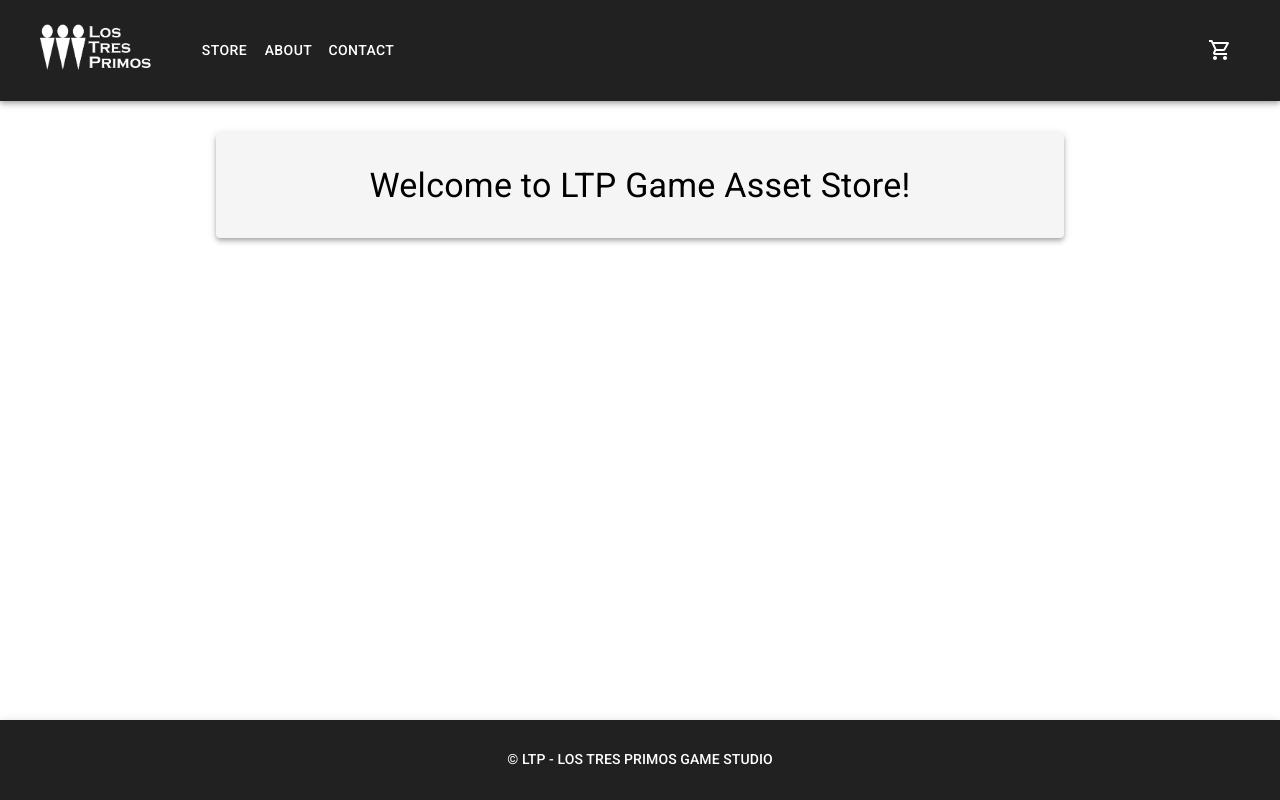
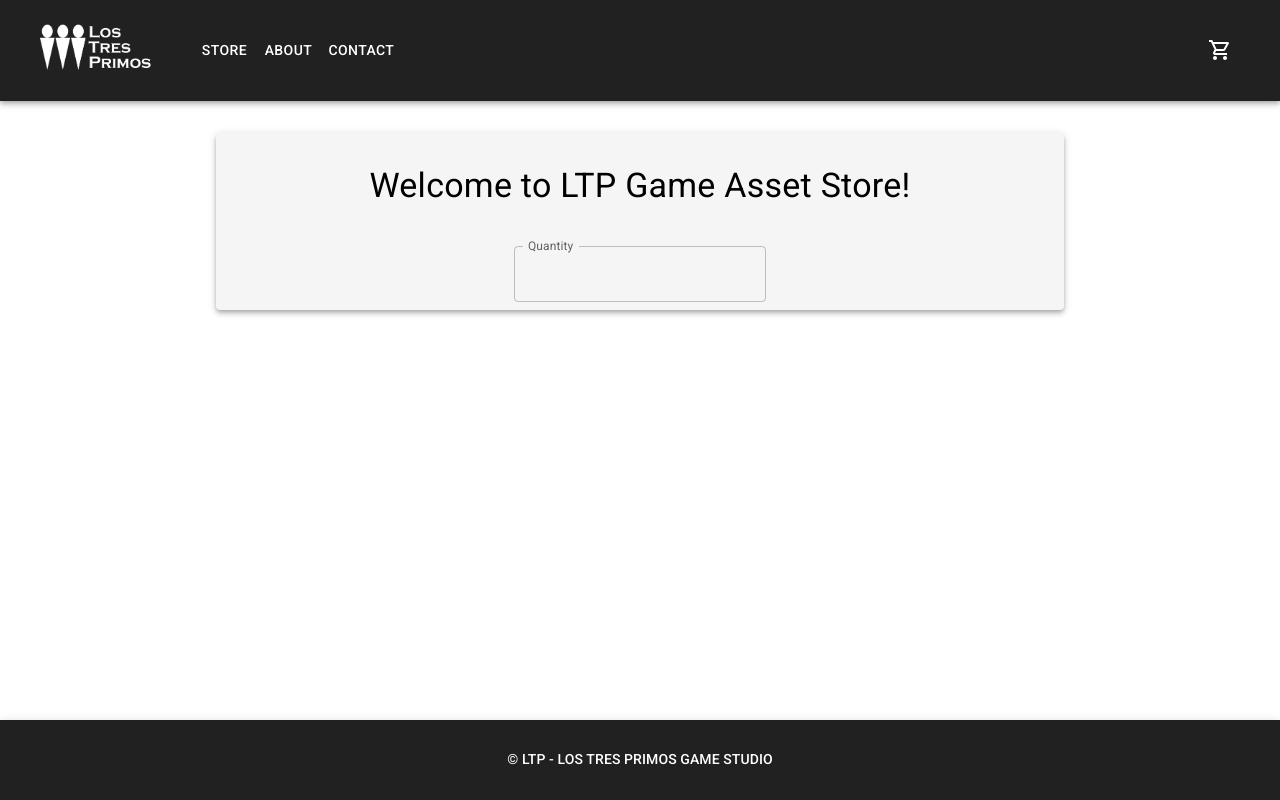
Before and after one commit to spy0x/CoderHouse-ReactJS, a React (Create React App) app: page / in a window 1280 px wide. Built offline with nearby package versions, Linux system fonts and the light colour scheme.

Commit message:
added contador to itemlistcontainer

```diff
--- a/src/components/ItemListContainer.jsx
+++ b/src/components/ItemListContainer.jsx
@@ -1,14 +1,16 @@
 import { Paper, Grid, Typography } from '@mui/material';
 import React from 'react';
+import ItemCount from './ItemCount';
 
 export default function ItemListContainer({ greeting }) {
   return (
-    <Grid container spacing={2} justifyContent="center" my={2}>
+    <Grid container spacing={2} justifyContent="center" my={2} alignItems="center">
       <Grid item xs={10} md={8}>
         <Paper elevation={4} sx={{bgcolor: 'whitesmoke'}}>
           <Typography variant="h4" color="initial" p={4} align='center'>
             {greeting}
           </Typography>
+          <ItemCount/>
         </Paper>
       </Grid>
     </Grid>
```
